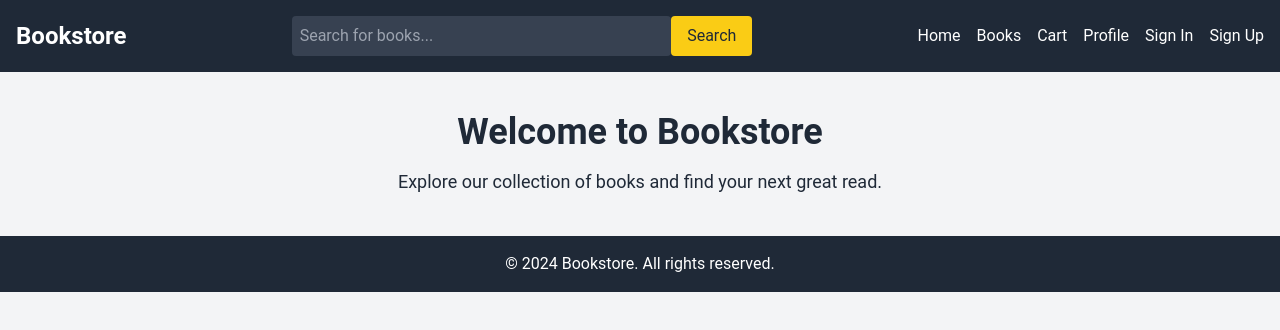
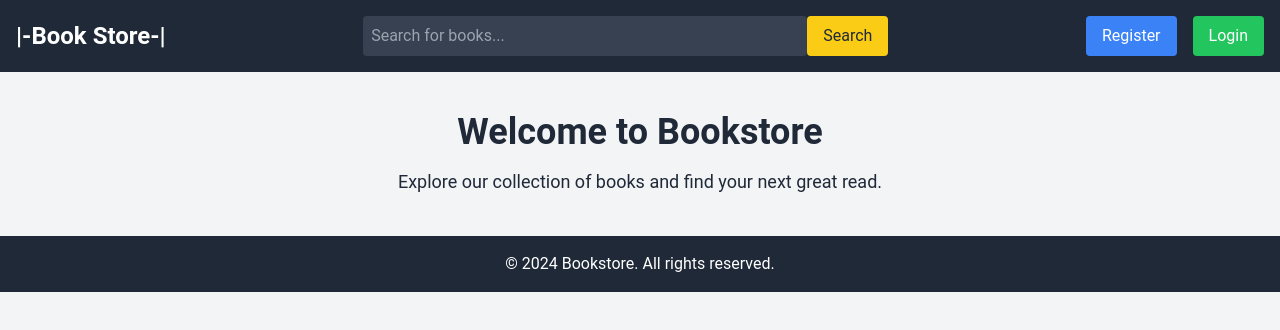
Before and after one commit to mperwe/bookstore-frontend, a React (Create React App) app: page / in a window 1280 px wide. Shown: the top 330 px of the page. Built offline with nearby package versions, Linux system fonts and the light colour scheme.

Commit message:
Fix Nav Bar

```diff
--- a/src/components/Navbar.jsx
+++ b/src/components/Navbar.jsx
@@ -22,9 +22,12 @@ function Navbar() {
   return (
     <nav className="bg-gray-800 text-white p-4">
       <div className="container mx-auto flex justify-between items-center">
-        <h1 className="text-2xl font-bold">Bookstore</h1>
+        {/* Logo and Store Name linked to '/books' */}
+        <Link to="/books" className="text-2xl font-bold hover:text-yellow-400">
+          |-Book Store-|
+        </Link>
 
-        {/* Search Bar in the center */}
+        {/* Search Bar */}
         <form onSubmit={handleSearch} className="flex items-center flex-grow justify-center mx-4">
           <input
             type="text"
@@ -41,15 +44,24 @@ function Navbar() {
           </button>
         </form>
 
-        <ul className="flex space-x-4">
-          <li><Link to="/" className="hover:text-yellow-400">Home</Link></li>
-          <li><Link to="/books" className="hover:text-yellow-400">Books</Link></li>
-          <li><Link to="/cart" className="hover:text-yellow-400">Cart</Link></li>
-          <li><Link to="/profile" className="hover:text-yellow-400">Profile</Link></li>
-          <li><Link to="/signin" className="hover:text-yellow-400">Sign In</Link></li>
-          <li><Link to="/signup" className="hover:text-yellow-400">Sign Up</Link></li>
-        </ul>
+        {/* Register and Login Buttons */}
+        <div className="flex space-x-4">
+          <Link
+            to="/signup"
+            className="bg-blue-500 text-white px-4 py-2 rounded hover:bg-blue-600"
+          >
+            Register
+          </Link>
+          <Link
+            to="/signin"
+            className="bg-green-500 text-white px-4 py-2 rounded hover:bg-green-600"
+          >
+            Login
+          </Link>
+        </div>
       </div>
+
+      {/* Search Results */}
       {searchResult && (
         <div className="bg-gray-700 p-4 mt-2">
           {searchResult.length > 0 ? (
```
